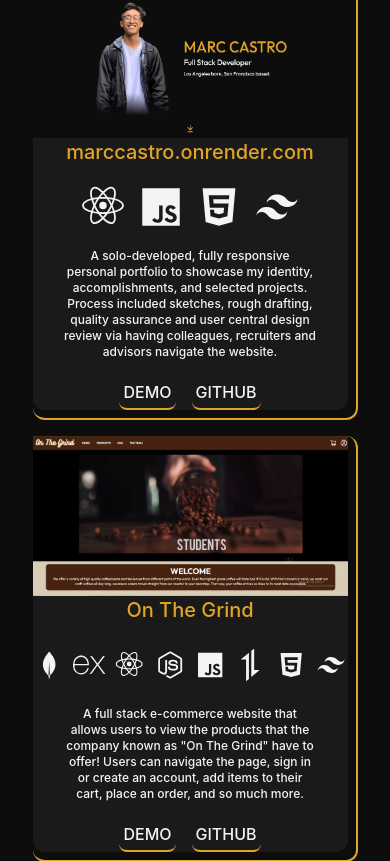
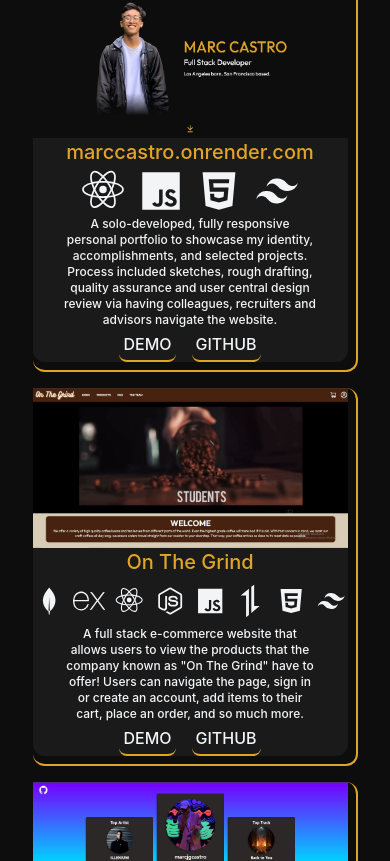
Before and after one commit to majocast/personal-website-v2, a React (Create React App) app: page / in a window 390 px wide. Shown: the part 2663-3524 px from the top of the page. Built offline with nearby package versions, Linux system fonts and the light colour scheme; the HTML template or start-up script is replaced by a standard one.

Commit message:
image testing push for ios responsiveness

```diff
--- a/src/pages/Projects.js
+++ b/src/pages/Projects.js
@@ -93,7 +93,7 @@
             custom={index}
             className='grid grid-cols-1 sm:grid-cols-1 md:grid-cols-1 lg:grid-cols-2 h-full w-5/6 text-center pb-2 pr-2 my-2 rounded-xl border-b-2 border-r-2 border-[#E0A526]'>
             <img src={projectImg} alt={project.name} className='xs:rounded-t-xl sm:rounded-t-xl md:rounded-l-xl h-[10rem] xs:h-[10rem] sm:h-[10rem] md:h-full lg:h-full'/>
-            <div className='flex flex-col justify-center items-center bg-[#1a1a1a] rounded-b-xl sm:rounded-b-xl md:rounded-b-xl lg:rounded-r-xl gap-4'>
+            <div className='flex flex-col justify-center items-center bg-[#1a1a1a] rounded-b-xl sm:rounded-b-xl md:rounded-b-xl lg:rounded-r-xl'>
               <h1 className='text-xl sm:text-xl md:text-2xl lg:text-3xl text-[#E0A526]'>{project.name}</h1>
               <div className='flex w-full justify-center text-gray-100 gap-2'>
                 {project.techs.map(tech => {
```
